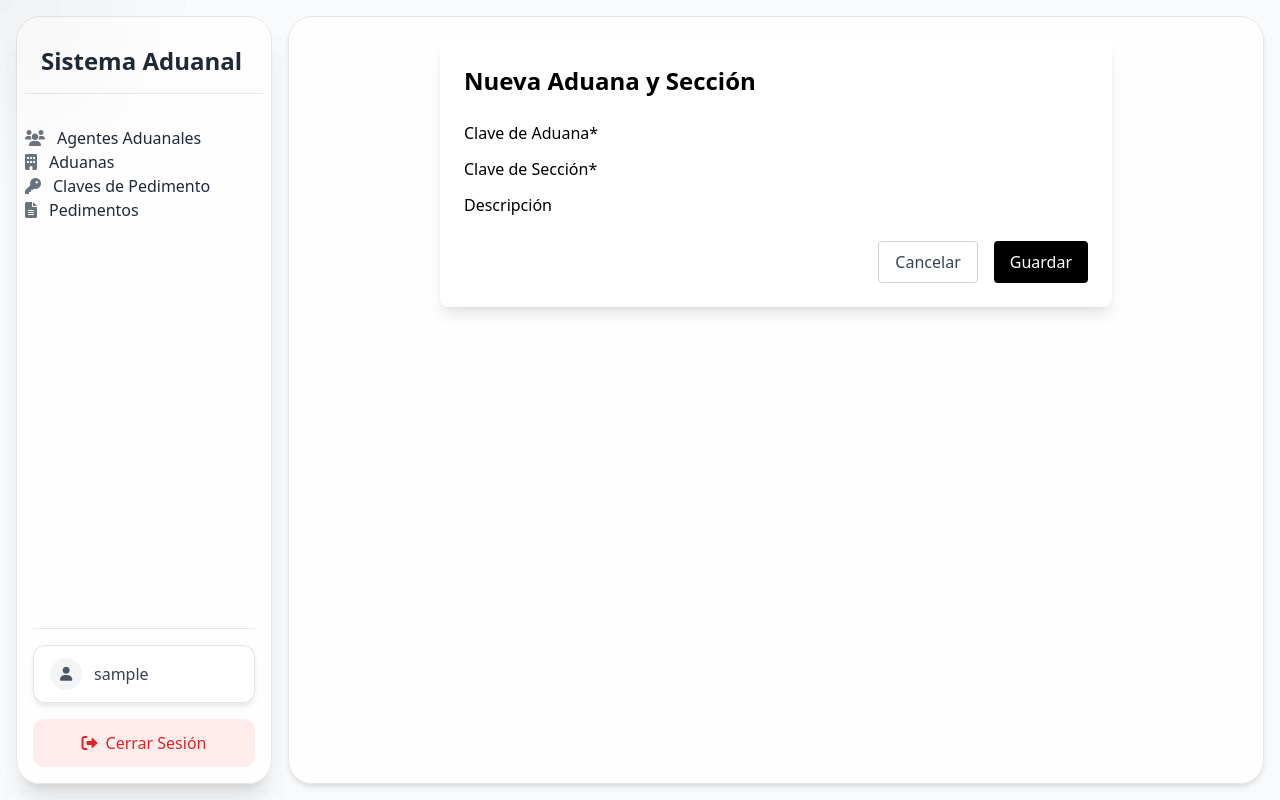
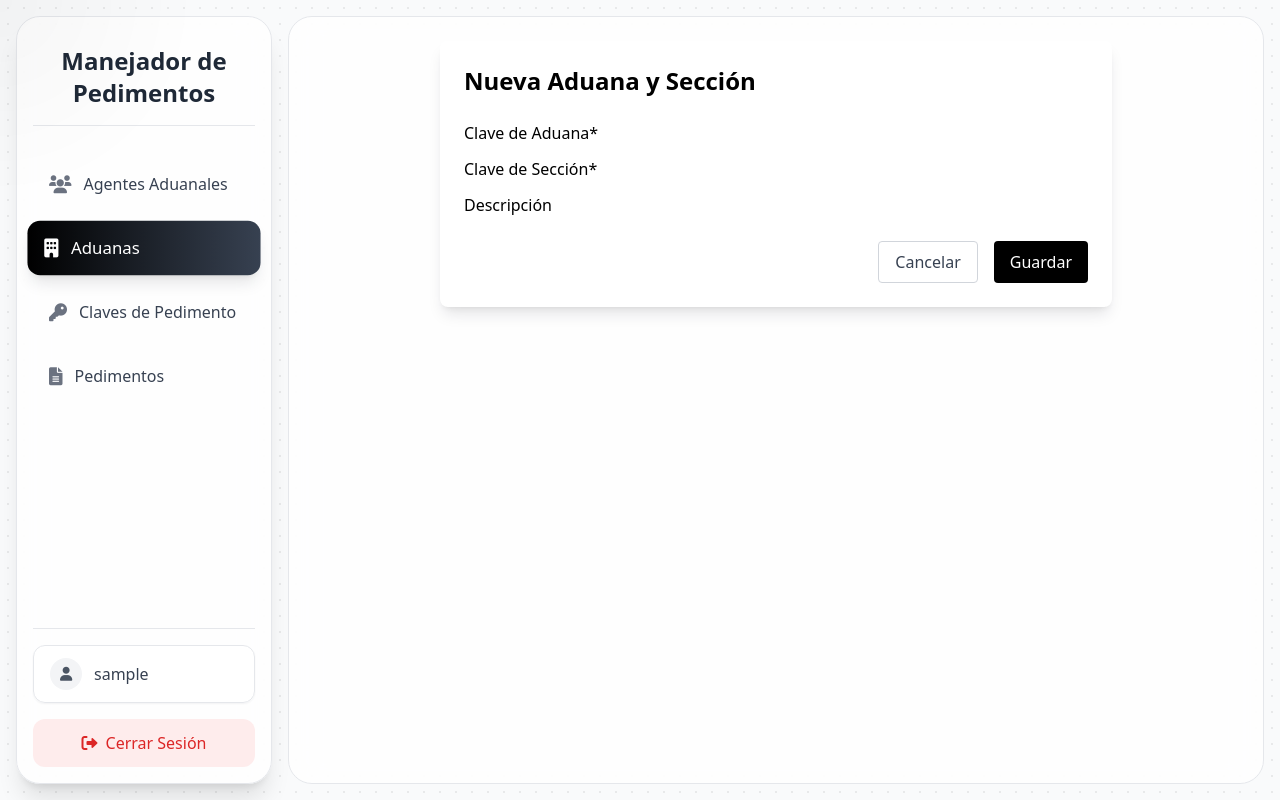
Before and after one commit to Idlaviv17/django_crud, a Django app: page /customs_app/aduanas/nuevo/ in a window 1280 px wide. Run offline with Django 5.2, Linux system fonts and the light colour scheme; the visitor is signed in with stand-in values (Sample User, id 1); some libraries are stand-ins or nearby versions.

Commit message:
Fix NavBar styling

```diff
--- a/templates/base.html
+++ b/templates/base.html
@@ -3,25 +3,10 @@
 <head>
     <meta charset="UTF-8">
     <meta name="viewport" content="width=device-width, initial-scale=1.0">
-    <title>Sistema Aduanal</title>
+    <title>Manejador de Pedimentos</title>
     <script src="https://cdn.tailwindcss.com"></script>
     <link href="https://cdnjs.cloudflare.com/ajax/libs/font-awesome/6.0.0/css/all.min.css" rel="stylesheet">
     <style>
-        .glass-effect {
-            background: rgba(255, 255, 255, 0.8);
-            transition: all 0.3s ease;
-            backdrop-filter: blur(10px);
-            border: 1px solid rgba(0, 0, 0, 0.1);
-            box-shadow: 0 4px 6px -1px rgba(0, 0, 0, 0.1), 0 2px 4px -1px rgba(0, 0, 0, 0.06);
-        }
-
-        .glass-card {
-            background: rgba(255, 255, 255, 0.8);
-            backdrop-filter: blur(10px);
-            border: 1px solid rgba(0, 0, 0, 0.1);
-            box-shadow: 0 4px 6px -1px rgba(0, 0, 0, 0.1);
-        }
-
         .cursor-highlight {
             width: 400px;
             height: 400px;
@@ -36,94 +21,70 @@
             transition: opacity 0.3s ease;
         }
 
-        .nav-link {
-            @apply block py-3 px-4 rounded-xl transition-all duration-300 ease-out relative overflow-hidden hover:shadow-lg;
+        @keyframes pulse {
+            0%, 100% {
+                transform: scale(1);
+            }
+            50% {
+                transform: scale(1.02);
+            }
         }
 
-        .nav-link::before {
+        .nav-link.active::after {
             content: '';
-            @apply absolute inset-0 bg-gradient-to-r from-transparent via-white/10 to-transparent translate-x-[-100%] transition-transform duration-500;
-        }
-
-        .nav-link:hover::before {
-            @apply translate-x-[100%];
-        }
-
-        .nav-link:hover {
-            @apply bg-gray-100/50;
-        }
-
-        .nav-link.active {
-            @apply bg-gray-100/70 shadow-md;
-        }
-
-        .nav-link.active::before {
-            @apply bg-gradient-to-r from-transparent via-white/20 to-transparent;
-        }
-
-        .nav-icon {
-            @apply transition-colors duration-300;
-        }
-
-        .nav-link:hover .nav-icon {
-            @apply text-gray-900;
-        }
-
-        .nav-link.active .nav-icon {
-            @apply text-gray-900;
+            position: absolute;
+            inset: 0;
+            border-radius: 12px;
+            background: radial-gradient(circle, rgba(0, 0, 0, 0.15), transparent);
+            animation: pulse 2s infinite;
         }
     </style>
 </head>
+
 <body class="bg-gray-50 bg-[radial-gradient(#00000011_1px,transparent_1px)] [background-size:16px_16px] min-h-screen">
     <div id="cursor-highlight" class="cursor-highlight"></div>
 
-    <!-- Main Container with Padding -->
     <div class="min-h-screen p-4 relative">
-        <!-- Sidebar Navigation Container -->
         <div class="flex gap-4 min-h-[calc(100vh-2rem)]">
-            <!-- Sidebar -->
-            <div id="sidebar" class="glass-effect text-gray-800 w-64 py-7 px-2 absolute md:relative transform -translate-x-full md:translate-x-0 transition duration-200 ease-in-out rounded-3xl shadow-xl border border-gray-200">
-                <!-- Logo Container -->
+            <div id="sidebar" class="bg-white/80 backdrop-blur-lg text-gray-800 w-64 py-7 px-4 absolute md:relative transform -translate-x-full md:translate-x-0 transition duration-200 ease-in-out rounded-3xl shadow-xl border border-gray-200">
                 <div class="flex items-center space-x-2 px-4 pb-4 border-b border-gray-200">
-                    <span class="text-2xl font-bold">Sistema Aduanal</span>
+                    <span class="text-2xl font-bold text-center">Manejador de Pedimentos</span>
                 </div>
 
-                <!-- Navigation Links -->
                 {% if user.is_authenticated %}
                 <nav class="space-y-3 mt-8">
-                    <a href="{% url 'agente-list' %}" class="nav-link {% if active_section == 'agente' %}active{% endif %}">
-                        <div class="flex items-center space-x-3 relative z-10">
-                            <i class="fas fa-users nav-icon text-gray-500"></i>
+                    <a href="{% url 'agente-list' %}" class="block px-4 py-3 rounded-xl transition-all duration-300 relative overflow-hidden font-medium text-gray-700 hover:bg-gray-100 hover:scale-[1.03] hover:shadow-md group {% if active_section == 'agente' %}bg-gradient-to-r from-black to-gray-700 text-white hover:text-white shadow-lg scale-105{% endif %}">
+                        <div class="flex items-center space-x-3">
+                            <i class="fas fa-users text-lg transition-transform duration-300 group-hover:scale-120 {% if active_section == 'agente' %}text-white{% else %}text-gray-500 group-hover:text-gray-800{% endif %}"></i>
                             <span>Agentes Aduanales</span>
                         </div>
                     </a>
 
-                    <a href="{% url 'aduana-list' %}" class="nav-link {% if active_section == 'aduana' %}active{% endif %}">
-                        <div class="flex items-center space-x-3 relative z-10">
-                            <i class="fas fa-building nav-icon text-gray-500"></i>
+                    <a href="{% url 'aduana-list' %}" class="block px-4 py-3 rounded-xl transition-all duration-300 relative overflow-hidden font-medium text-gray-700 hover:bg-gray-100 hover:scale-[1.03] hover:shadow-md group {% if active_section == 'aduana' %}bg-gradient-to-r from-black to-gray-700 text-white hover:text-white shadow-lg scale-105{% endif %}">
+                        <div class="flex items-center space-x-3">
+                            <i class="fas fa-building text-lg transition-transform duration-300 group-hover:scale-120 {% if active_section == 'aduana' %}text-white{% else %}text-gray-500 group-hover:text-gray-800{% endif %}"></i>
                             <span>Aduanas</span>
                         </div>
                     </a>
 
-                    <a href="{% url 'clave-list' %}" class="nav-link {% if active_section == 'clave' %}active{% endif %}">
-                        <div class="flex items-center space-x-3 relative z-10">
-                            <i class="fas fa-key nav-icon text-gray-500"></i>
+                    <a href="{% url 'clave-list' %}" class="block px-4 py-3 rounded-xl transition-all duration-300 relative overflow-hidden font-medium text-gray-700 hover:bg-gray-100 hover:scale-[1.03] hover:shadow-md group {% if active_section == 'clave' %}bg-gradient-to-r from-black to-gray-700 text-white hover:text-white shadow-lg scale-105{% endif %}">
+                        <div class="flex items-center space-x-3">
+                            <i class="fas fa-key text-lg transition-transform duration-300 group-hover:scale-120 {% if active_section == 'clave' %}text-white{% else %}text-gray-500 group-hover:text-gray-800{% endif %}"></i>
                             <span>Claves de Pedimento</span>
                         </div>
                     </a>
 
-                    <a href="{% url 'pedimento-list' %}" class="nav-link {% if active_section == 'pedimento' %}active{% endif %}">
-                        <div class="flex items-center space-x-3 relative z-10">
-                            <i class="fas fa-file-alt nav-icon text-gray-500"></i>
+                    <a href="{% url 'pedimento-list' %}" class="block px-4 py-3 rounded-xl transition-all duration-300 relative overflow-hidden font-medium text-gray-700 hover:bg-gray-100 hover:scale-[1.03] hover:shadow-md group {% if active_section == 'pedimento' %}bg-gradient-to-r from-black to-gray-700 text-white hover:text-white shadow-lg scale-105{% endif %}">
+                        <div class="flex items-center space-x-3">
+                            <i class="fas fa-file-alt text-lg transition-transform duration-300 group-hover:scale-120 {% if active_section == 'pedimento' %}text-white{% else %}text-gray-500 group-hover:text-gray-800{% endif %}"></i>
                             <span>Pedimentos</span>
                         </div>
                     </a>
                 </nav>
 
-                <!-- User Info & Logout -->
                 <div class="absolute bottom-0 left-0 right-0 p-4">
                     <div class="border-t border-gray-200 pt-4">
-                        <div class="px-4 mb-4 py-3 rounded-xl glass-card">
+                        <div class="px-4 mb-4 py-3 rounded-xl bg-white/80 backdrop-blur-lg border border-gray-200 shadow-sm hover:shadow-lg transition-shadow duration-300">
                             <div class="flex items-center space-x-3">
                                 <div class="w-8 h-8 rounded-full bg-gray-100 flex items-center justify-center">
                                     <i class="fas fa-user text-sm text-gray-600"></i>
@@ -131,9 +92,9 @@
                                 <span class="text-gray-700">{{ user.username }}</span>
                             </div>
                         </div>
-                        <a href="{% url 'logout' %}" class="block px-4 py-3 bg-red-500/10 hover:bg-red-500/20 rounded-xl transition duration-200 text-center group backdrop-blur-sm text-red-600">
+                        <a href="{% url 'logout' %}" class="block px-4 py-3 bg-red-500/10 hover:bg-red-500/20 rounded-xl transition-all duration-300 text-center group backdrop-blur-sm text-red-600 hover:shadow-lg hover:scale-[1.02]">
                             <div class="flex items-center justify-center space-x-2">
-                                <i class="fas fa-sign-out-alt group-hover:translate-x-1 transition-transform"></i>
+                                <i class="fas fa-sign-out-alt group-hover:translate-x-1 transition-transform duration-300"></i>
                                 <span>Cerrar Sesión</span>
                             </div>
                         </a>
@@ -142,22 +103,19 @@
                 {% endif %}
             </div>
 
-            <!-- Main Content -->
-            <div class="flex-1 glass-effect rounded-3xl p-6 border border-gray-200">
-                <!-- Top bar -->
-                <div class="glass-effect text-gray-800 p-4 md:hidden flex justify-between items-center rounded-2xl mb-6 border border-gray-200">
+            <div class="flex-1 bg-white/80 backdrop-blur-lg rounded-3xl p-6 border border-gray-200">
+                <div class="bg-white/80 backdrop-blur-lg text-gray-800 p-4 md:hidden flex justify-between items-center rounded-2xl mb-6 border border-gray-200">
                     <h1 class="text-2xl font-bold">Sistema Aduanal</h1>
-                    <button id="sidebar-toggle" class="text-gray-800 focus:outline-none hover:glass-card p-2 rounded-xl transition duration-200">
+                    <button id="sidebar-toggle" class="text-gray-800 focus:outline-none hover:bg-gray-100 p-2 rounded-xl transition duration-200">
                         <i class="fas fa-bars text-xl"></i>
                     </button>
                 </div>
 
-                <!-- Page Content -->
                 <main class="container mx-auto">
                     {% if messages %}
                     <div class="messages mb-4">
                         {% for message in messages %}
-                        <div class="glass-card text-gray-800 p-4 mb-2 rounded-xl" role="alert">
+                        <div class="bg-white/80 backdrop-blur-lg text-gray-800 p-4 mb-2 rounded-xl border border-gray-200" role="alert">
                             {{ message }}
                         </div>
                         {% endfor %}
```
